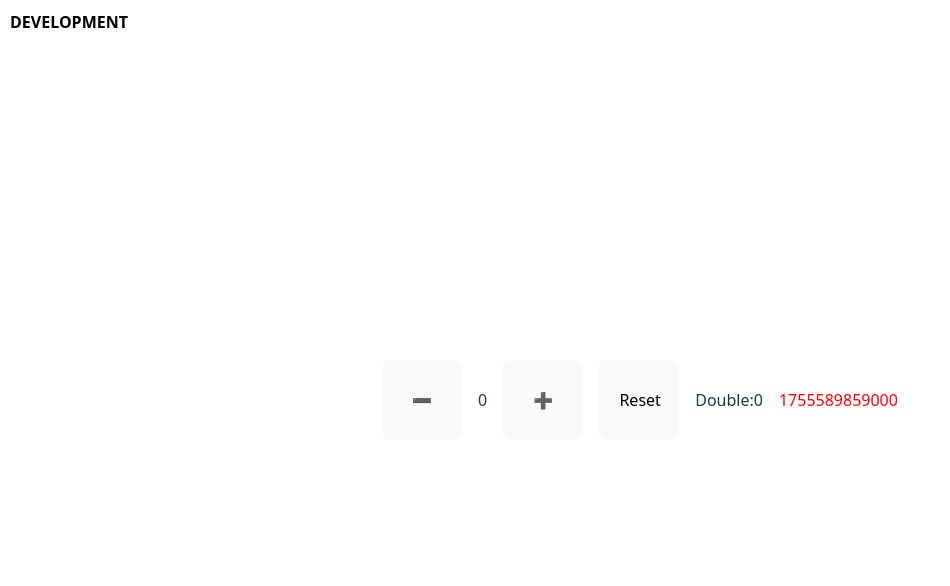
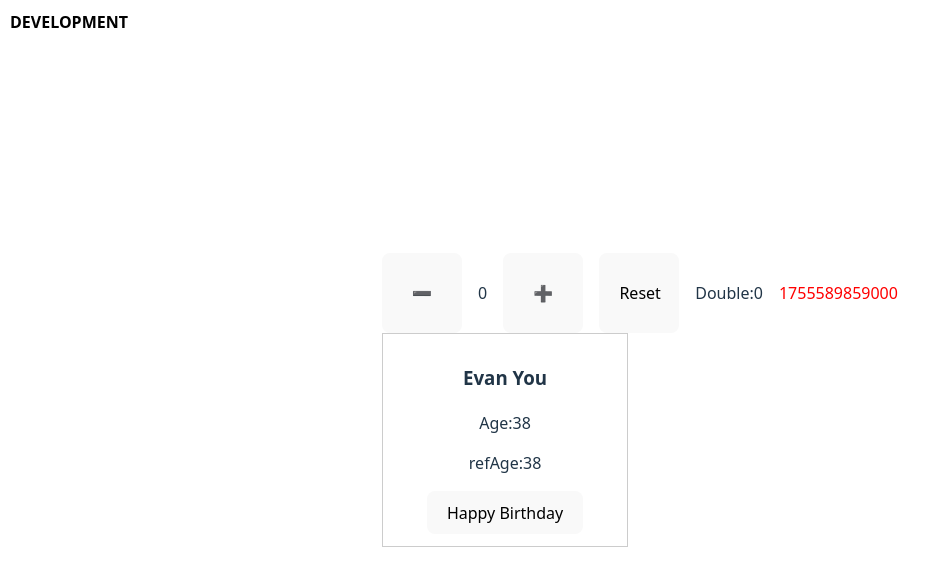
Before and after one commit to baibn/vue3-starter, a Vue app: page / in a window 1280 px wide. Shown: the top 586 px of the page, without its empty margins (0-950 px from the left). Built offline with nearby package versions, Linux system fonts and the light colour scheme; no server answers.

Commit message:
feat: add Counter & UserCard components (stage2-day1)

```diff
--- a/src/App.vue
+++ b/src/App.vue
@@ -1,13 +1,15 @@
 <script setup>
+import CounterComponent from './components/CounterComponent.vue'
 import EnvTag from './components/EnvTag.vue'
-import CounterComponent from './components/CounterComponent.vue'
-import { sum, capitalize } from './utils/math'
+import UserCard from './components/UserCard.vue'
+import { capitalize, sum } from './utils/math'
 console.log('sum 1~5 =', sum(1, 2, 3, 4, 5))
 console.log('capitalize vue =', capitalize('vue'))
 </script>
 <template>
   <EnvTag />
-  <CounterComponent></CounterComponent>
+  <CounterComponent />
+  <UserCard />
 </template>
 
 <style scoped></style>
--- /dev/null
+++ b/src/components/UserCard.vue
@@ -0,0 +1,34 @@
+<script setup>
+import { computed, reactive, ref } from 'vue'
+
+const user = reactive({
+  firstName: 'Evan',
+  lastName: 'You',
+  age: 38,
+})
+
+//计算属性
+const fullName = computed(() => `${user.firstName} ${user.lastName}`)
+
+function birthday() {
+  user.age++
+}
+
+const ageRef = ref(user.age)
+</script>
+
+<template>
+  <div class="Card">
+    <h3>{{ fullName }}</h3>
+    <p>Age:{{ user.age }}</p>
+    <p>refAge:{{ ageRef }}</p>
+    <button @click="birthday">Happy Birthday</button>
+  </div>
+</template>
+<style scoped>
+.Card {
+  border: 1px solid #ccc;
+  padding: 12px;
+  width: 220px;
+}
+</style>
```
